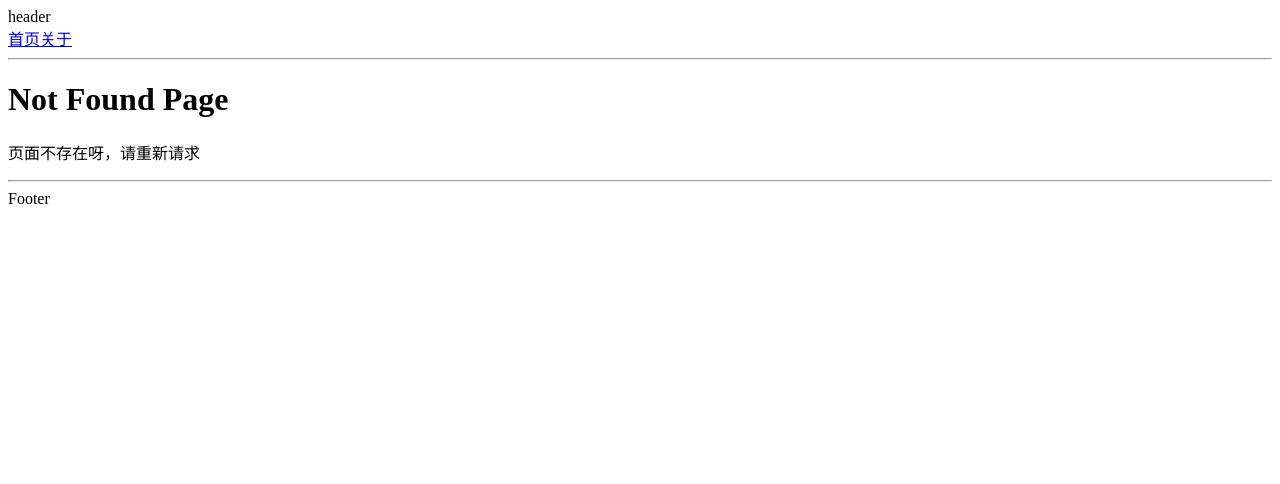
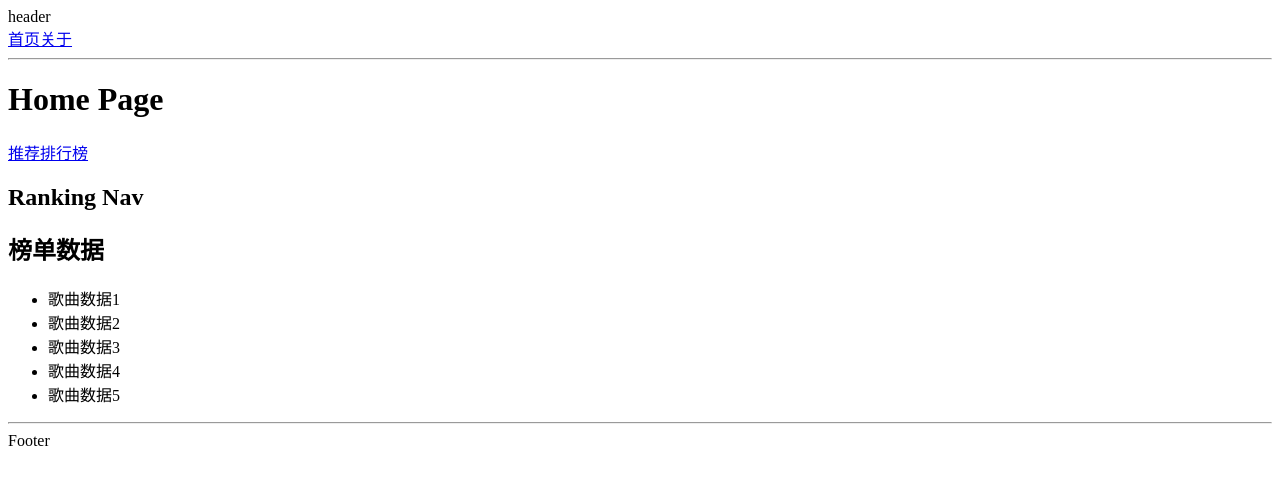
Before and after one commit to StarsYX/React_DailyWorking, a React (Create React App) app in the folder my_03_router/: page /#/home/ranking in a window 1280 px wide. Before the commit this address had no page. Shown: the top 484 px of the page. Built offline with nearby package versions, Linux system fonts and the light colour scheme.

Commit message:
二级路由页面配置

```diff
--- a/my_03_router/src/App.jsx
+++ b/my_03_router/src/App.jsx
@@ -1,8 +1,11 @@
 import { PureComponent } from "react";
-import { Route, Routes, Link } from "react-router-dom"
+import { Route, Routes, Link, Navigate } from "react-router-dom"
 import Home from "./pages/Home";
 import About from "./pages/about"
 import NotFound from "./pages/NotFound";
+
+import HomeRecommend from "./pages/HomeRecommend";
+import HomeRanking from "./pages/HomeRanking";
 
 class App extends PureComponent {
 
@@ -20,7 +23,12 @@ class App extends PureComponent {
         <div className="content"> {
           // 映射关系： path=> Component
           <Routes>
-            <Route path="/home"  element={ <Home /> } />
+            <Route path="/" element={ <Navigate to="/home"/> } />
+            <Route path="/home"  element={ <Home /> }>
+              <Route path="/home" element={<Navigate to="/home/recommend"/> } />
+              <Route path="/home/recommend" element={ <HomeRecommend />} />
+              <Route path="/home/ranking" element={ <HomeRanking />} />
+            </Route>
             <Route path="/about" element={ <About/> } />
             <Route path="*" element={ <NotFound />} />
           </Routes>
--- a/my_03_router/src/pages/Home.jsx
+++ b/my_03_router/src/pages/Home.jsx
@@ -1,10 +1,18 @@
 import React, { PureComponent } from 'react'
+import { Link, Outlet } from "react-router-dom"
 
 export class Home extends PureComponent {
   render() {
     return (
       <div>
             <h1>Home Page</h1>
+            <div className="home-nav">
+                <Link to="/home/recommend">推荐</Link>
+                <Link to="/home/ranking">排行榜</Link>
+            </div>
+
+            {/* 占位的组件 */}
+            <Outlet />
       </div>
     )
   }
--- /dev/null
+++ b/my_03_router/src/pages/HomeRanking.jsx
@@ -0,0 +1,21 @@
+import React, { PureComponent } from 'react'
+
+export class HomeRanking extends PureComponent {
+  render() {
+    return (
+      <div>
+        <h2>Ranking Nav</h2>
+        <h2>榜单数据</h2>
+        <ul>
+            <li>歌曲数据1</li>
+            <li>歌曲数据2</li>
+            <li>歌曲数据3</li>
+            <li>歌曲数据4</li>
+            <li>歌曲数据5</li>
+        </ul>
+      </div>
+    )
+  }
+}
+
+export default HomeRanking
--- /dev/null
+++ b/my_03_router/src/pages/HomeRecommend.jsx
@@ -0,0 +1,19 @@
+import React, { PureComponent } from 'react'
+
+export class HomeRecommend extends PureComponent {
+  render() {
+    return (
+      <div>
+        <h2>Banner</h2>
+        <h2>歌单列表</h2>
+        <li>歌单数据01</li>
+        <li>歌单数据02</li>
+        <li>歌单数据03</li>
+        <li>歌单数据04</li>
+        <li>歌单数据05</li>
+      </div>
+    )
+  }
+}
+
+export default HomeRecommend
```
